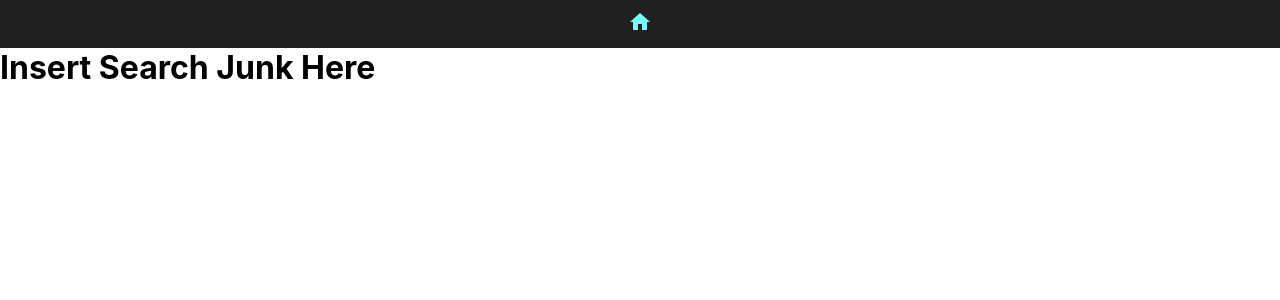
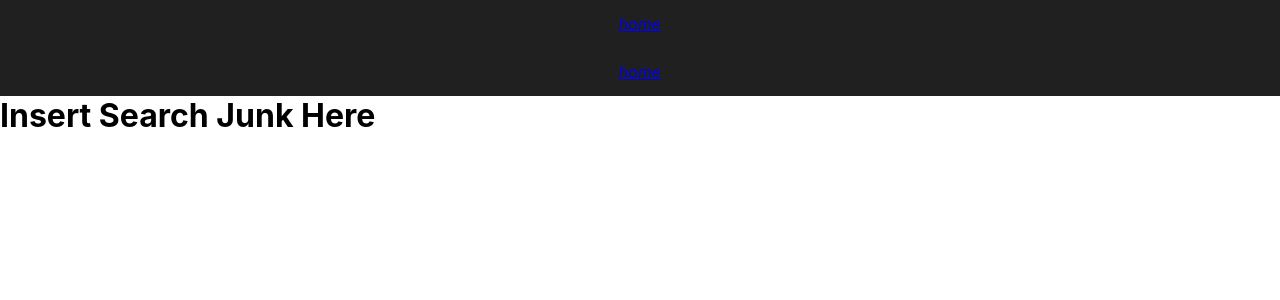
Before and after one commit to josi3006/Recipeezy, a React (Create React App) app in the folder recipeezy/: page /dashboard in a window 1280 px wide. Shown: the top 300 px of the page. Built offline with nearby package versions, Linux system fonts and the light colour scheme.

Commit message:
Built links for navbar

```diff
--- a/recipeezy/src/components/navComponent.js
+++ b/recipeezy/src/components/navComponent.js
@@ -22,7 +22,7 @@ function Navbar() {
 
                 <Router>
                 <nav>
-                    <Link to="/"><i class="material-icons">home</i></Link>
+                    <Link to="/"><i class="material-icons-outlined">home</i></Link>
                     {/* <Link to="/dashboard">Dashboard</Link> */}
                 </nav>
 
--- a/recipeezy/src/components/searchComponent.js
+++ b/recipeezy/src/components/searchComponent.js
@@ -1,10 +1,14 @@
 // import logo from './logo.svg';
 // import './App.css';
+import Navbar from './navComponent';
 
 function SearchPage() {
+
+
     return (
         <div>
 
+            <Navbar />
             <h1>Insert Search Junk Here</h1>
 
         </div>
```
